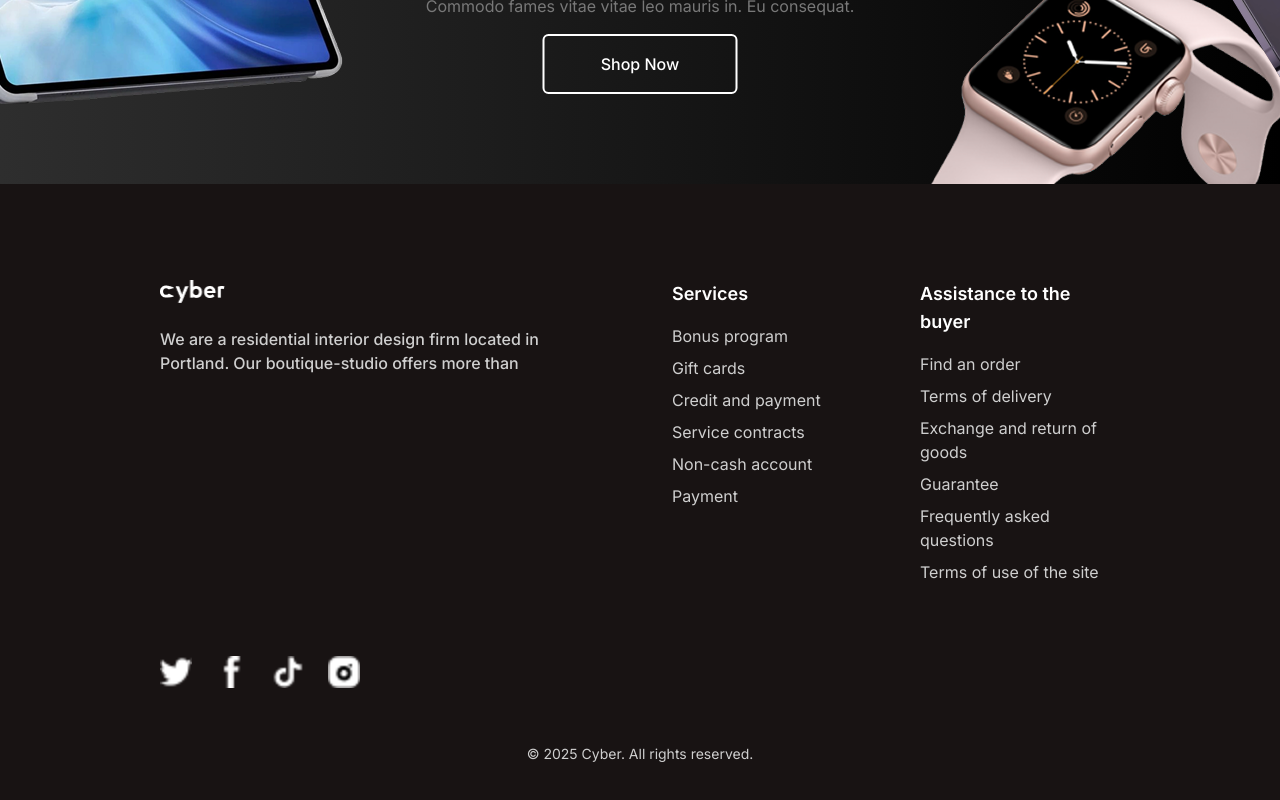
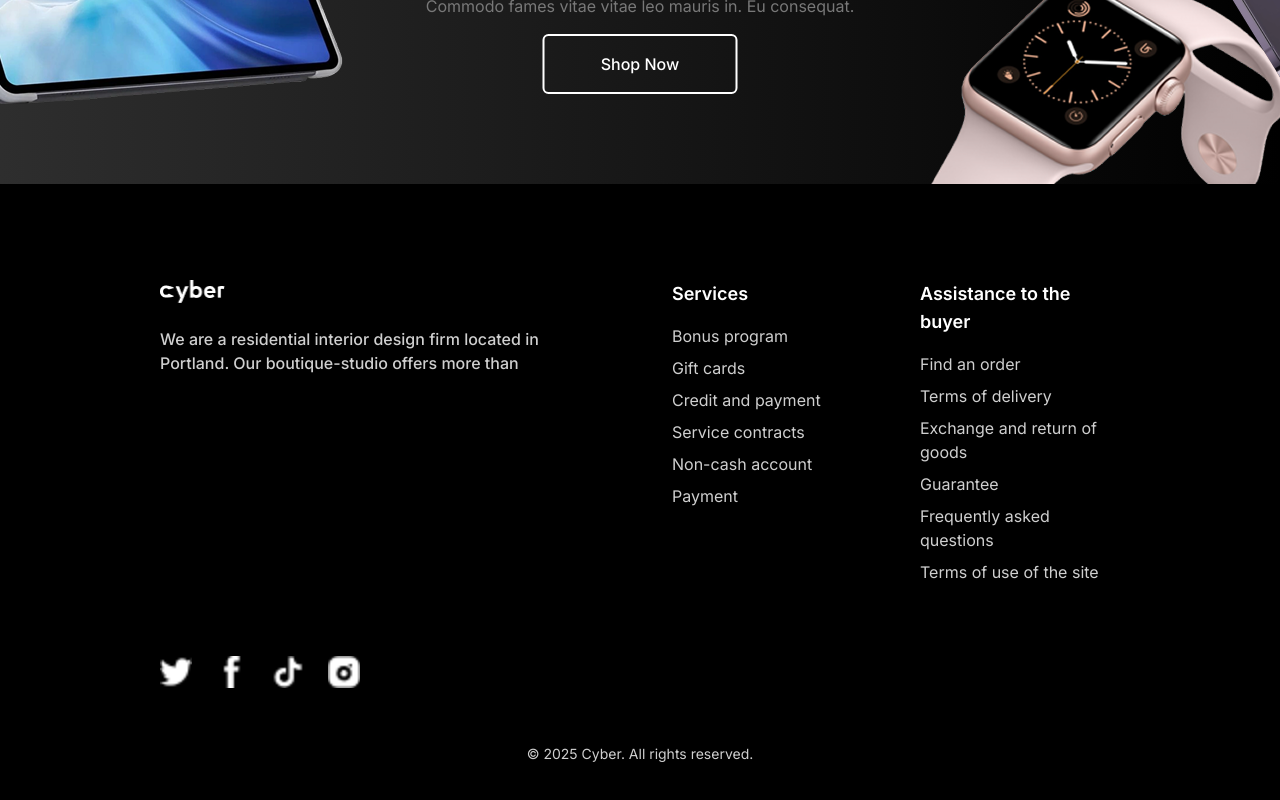
Before and after one commit to Qasim-Ali252/Apple-store, a Next.js app: page / in a window 1280 px wide. Shown: the part 3151-3951 px from the top of the page. Built offline with nearby package versions, Linux system fonts and the light colour scheme; no server answers.

Commit message:
change footer bg color

```diff
--- a/components/Footer.tsx
+++ b/components/Footer.tsx
@@ -2,7 +2,7 @@ import Link from "next/link";
 
 const Footer = () => {
   return (
-    <footer className='w-full bg-[#181313] gap-8 py-12 sm:py-16 md:py-20 lg:py-24 px-4 sm:px-6 md:px-8 lg:px-16 xl:px-40'>
+    <footer className='w-full bg-[#181313] lg:bg-black gap-8 py-12 sm:py-16 md:py-20 lg:py-24 px-4 sm:px-6 md:px-8 lg:px-16 xl:px-40'>
       <div className='max-w-7xl mx-auto'>
         {/* Main Content */}
         <div className='flex flex-col items-center text-center md:text-left md:items-start lg:flex-row gap-8 lg:gap-12 xl:gap-16 mb-8 lg:mb-12'>
```
